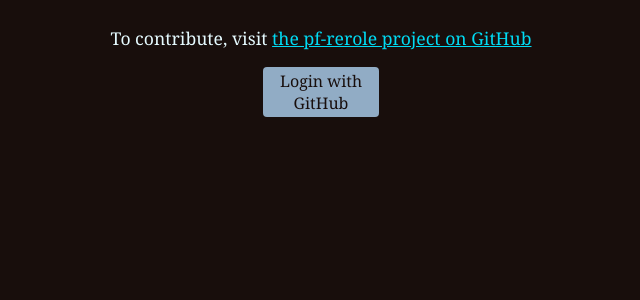
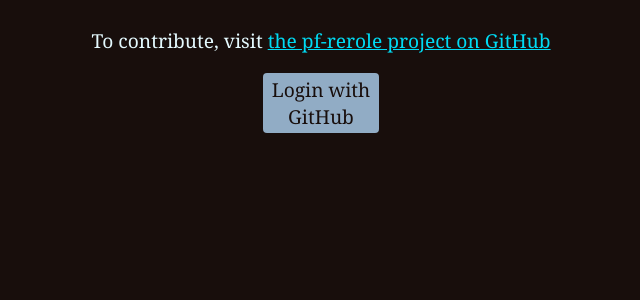
Before and after one commit to matthew-hale/pf-rerole, a Flask app: page /login in a window 1280 px wide. Shown: the top 300 px of the page, without its empty margins (319-959 px from the left). Run offline with Flask 3, Linux system fonts and the light colour scheme; data that the repository does not hold is empty.

Commit message:
Change font sizes

```diff
--- a/rerole.app/rerole_app/static/styles.css
+++ b/rerole.app/rerole_app/static/styles.css
@@ -2,7 +2,7 @@ body {
     font-family: Georgia, serif;
     background-color: #180e0c;
     color: #e5faff;
-    font-size: 1.1em;
+    font-size: 1.2em;
 }
 
 #main-wrapper {
@@ -32,7 +32,7 @@ a:active {
     display: inline-block;
     font: bold;
     font-family: Georgia, serif;
-    font-size: 1rem;
+    font-size: 1em;
     color: #180e0c;
     border: none;
     border-radius: 4px;
```
